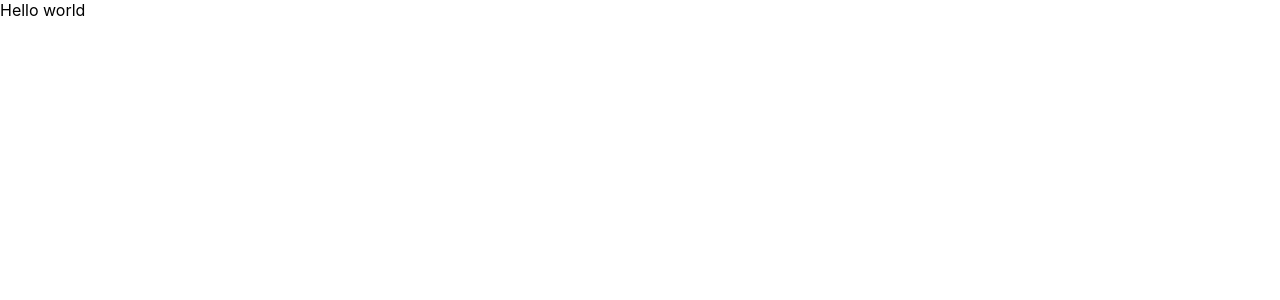
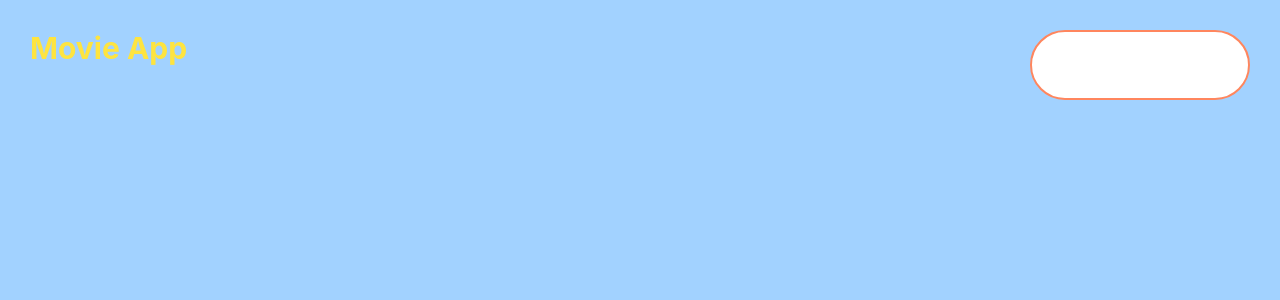
Before and after one commit to iamstorozhenko/Movie-app, a React (Create React App) app: page / in a window 1280 px wide. Shown: the top 300 px of the page. Built offline with nearby package versions, Linux system fonts and the light colour scheme.

Commit message:
added basic styles and header

```diff
--- a/src/App.js
+++ b/src/App.js
@@ -1,6 +1,8 @@
+import React from "react";
+import Header from "./components/Header";
 
 function App() {
-  return <div>Hello world</div>;
+  return <Header />;
 }
 
 export default App;
--- /dev/null
+++ b/src/components/Header.css
@@ -0,0 +1,6 @@
+.header {
+  margin: 30px;
+  display: flex;
+  flex-direction: row;
+  justify-content: space-between;
+}
--- /dev/null
+++ b/src/components/Header.js
@@ -0,0 +1,16 @@
+import React from "react";
+import "./Header.css";
+
+import Logo from "./Logo";
+import Search from "./Search";
+
+function Header() {
+  return (
+    <div className="header">
+      <Logo />
+      <Search />
+    </div>
+  );
+}
+
+export default Header;
--- /dev/null
+++ b/src/components/Logo.css
@@ -0,0 +1,5 @@
+.logo {
+  font-size: 30px;
+  font-weight: bold;
+  color: #fee440;
+}
--- /dev/null
+++ b/src/components/Logo.js
@@ -0,0 +1,9 @@
+import React from "react";
+
+import "./Logo.css";
+
+function Logo() {
+  return <div className="logo">Movie App</div>;
+}
+
+export default Logo;
--- /dev/null
+++ b/src/components/Search.css
@@ -0,0 +1,8 @@
+.input {
+  height: 50px;
+  width: 200px;
+  border-radius: 40px;
+  font-size: 24px;
+  padding: 8px;
+  border: 2px solid #ff865e;
+}
--- /dev/null
+++ b/src/components/Search.js
@@ -0,0 +1,15 @@
+import React from "react";
+
+import "./Search.css";
+
+function Search() {
+  return (
+    <div>
+      <form>
+        <input className="input"></input>
+      </form>
+    </div>
+  );
+}
+
+export default Search;
--- a/src/index.css
+++ b/src/index.css
@@ -1,13 +1,12 @@
 body {
   margin: 0;
-  font-family: -apple-system, BlinkMacSystemFont, 'Segoe UI', 'Roboto', 'Oxygen',
-    'Ubuntu', 'Cantarell', 'Fira Sans', 'Droid Sans', 'Helvetica Neue',
+  font-family: -apple-system, BlinkMacSystemFont, "Segoe UI", "Roboto", "Oxygen",
+    "Ubuntu", "Cantarell", "Fira Sans", "Droid Sans", "Helvetica Neue",
     sans-serif;
-  -webkit-font-smoothing: antialiased;
-  -moz-osx-font-smoothing: grayscale;
+  background-color: #a2d2ff;
 }
 
 code {
-  font-family: source-code-pro, Menlo, Monaco, Consolas, 'Courier New',
+  font-family: source-code-pro, Menlo, Monaco, Consolas, "Courier New",
     monospace;
 }
```
